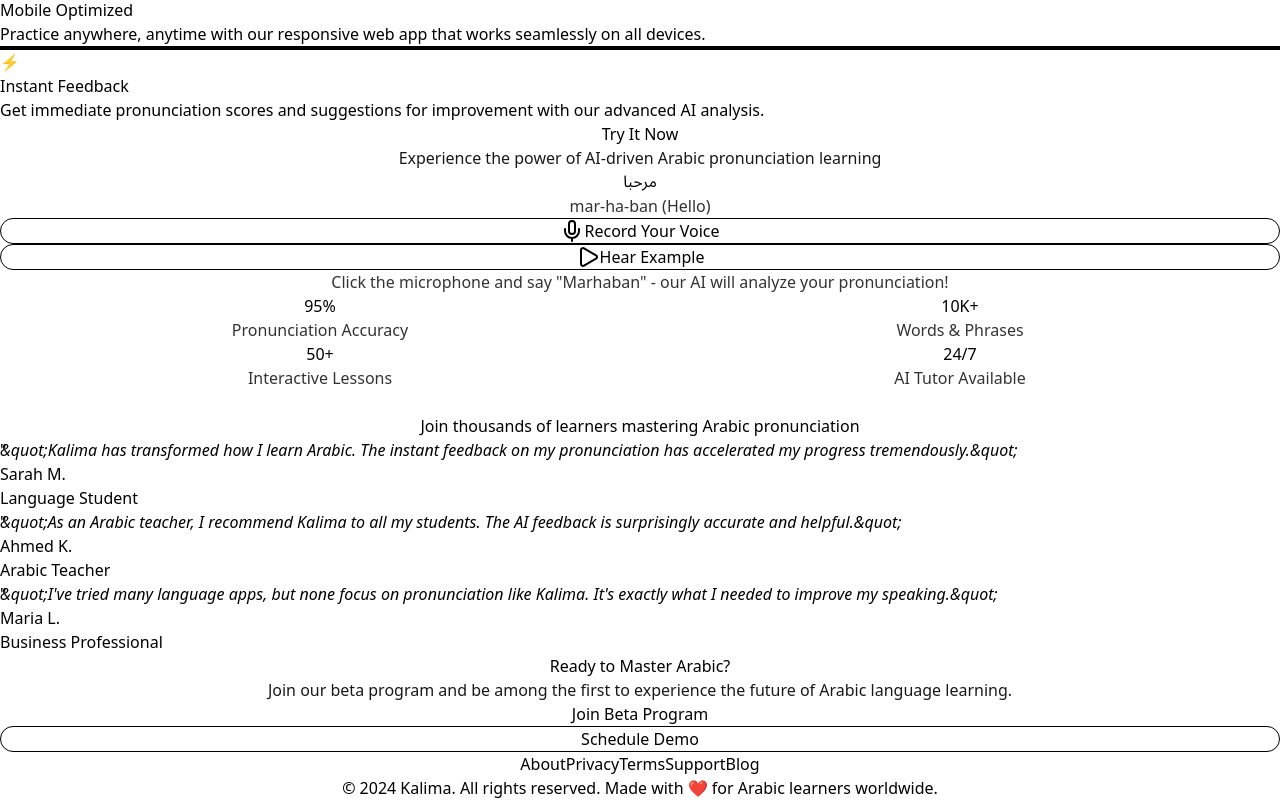
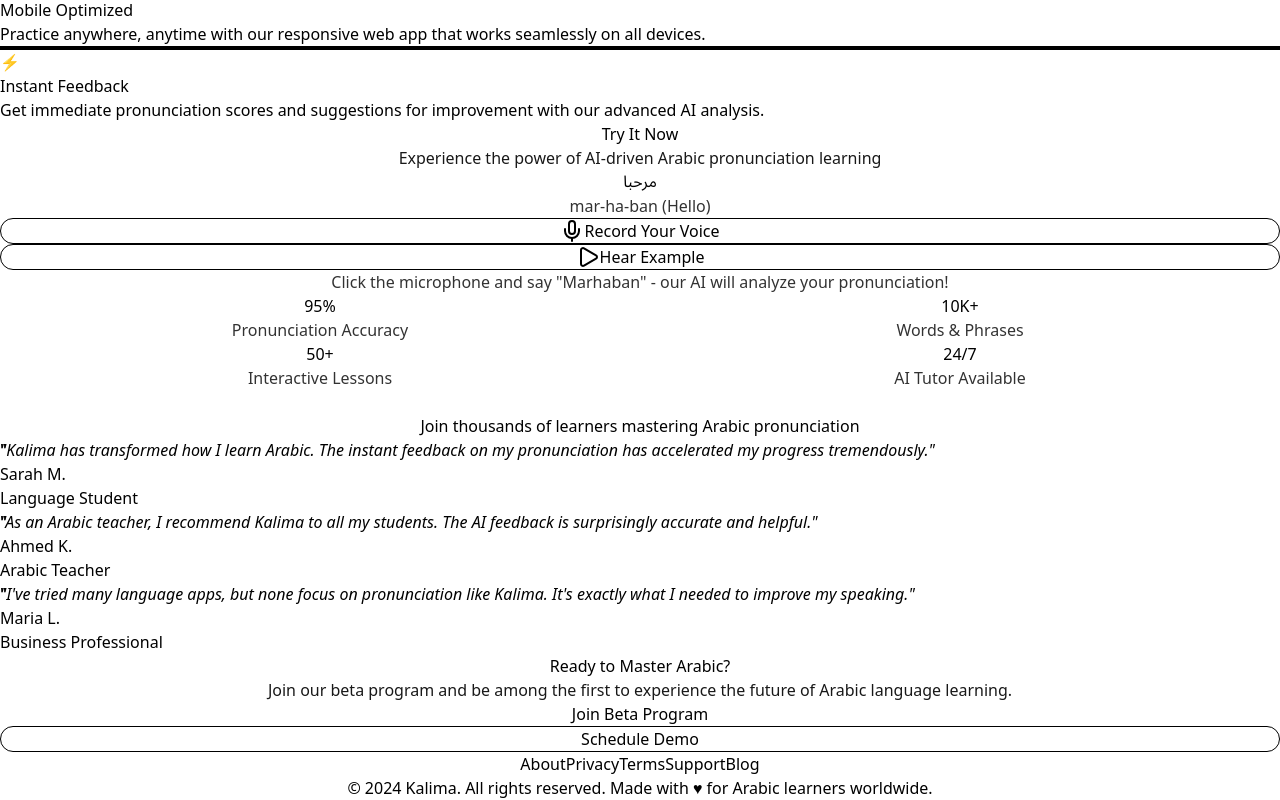
Before and after one commit to saltafa-io/kalima, a Next.js app: page / in a window 1280 px wide. Shown: the part 1182-1982 px from the top of the page. Built offline with nearby package versions, Linux system fonts and the light colour scheme.

Commit message:
Fix landing page1

```diff
--- a/components/landing-page.tsx
+++ b/components/landing-page.tsx
@@ -70,7 +70,7 @@ const LandingPage: React.FC<LandingPageProps> = ({ onGetStarted }) => {
       description: 'Advanced speech recognition technology analyzes your Arabic pronunciation in real-time, providing instant feedback and corrections.'
     },
     {
-      icon: '🎧',
+      icon: '�',
       title: 'Voice-First Learning',
       description: 'Focus on speaking from day one. Our platform prioritizes verbal communication over text-based learning.'
     },
@@ -98,17 +98,17 @@ const LandingPage: React.FC<LandingPageProps> = ({ onGetStarted }) => {
 
   const testimonials = [
     {
-      text: `&quot;Kalima has transformed how I learn Arabic. The instant feedback on my pronunciation has accelerated my progress tremendously.&quot;`,
+      text: `"Kalima has transformed how I learn Arabic. The instant feedback on my pronunciation has accelerated my progress tremendously."`,
       author: "Sarah M.",
       role: "Language Student"
     },
     {
-      text: `&quot;As an Arabic teacher, I recommend Kalima to all my students. The AI feedback is surprisingly accurate and helpful.&quot;`,
+      text: `"As an Arabic teacher, I recommend Kalima to all my students. The AI feedback is surprisingly accurate and helpful."`,
       author: "Ahmed K.",
       role: "Arabic Teacher"
     },
     {
-      text: `&quot;I've tried many language apps, but none focus on pronunciation like Kalima. It's exactly what I needed to improve my speaking.&quot;`,
+      text: `"I've tried many language apps, but none focus on pronunciation like Kalima. It's exactly what I needed to improve my speaking."`,
       author: "Maria L.",
       role: "Business Professional"
     }
@@ -345,7 +345,7 @@ const LandingPage: React.FC<LandingPageProps> = ({ onGetStarted }) => {
             ))}
           </div>
           <div className="text-center text-gray-400">
-            © 2024 Kalima. All rights reserved. Made with ❤️ for Arabic learners worldwide.
+            &copy; 2024 Kalima. All rights reserved. Made with &hearts; for Arabic learners worldwide.
           </div>
         </div>
       </footer>
```
